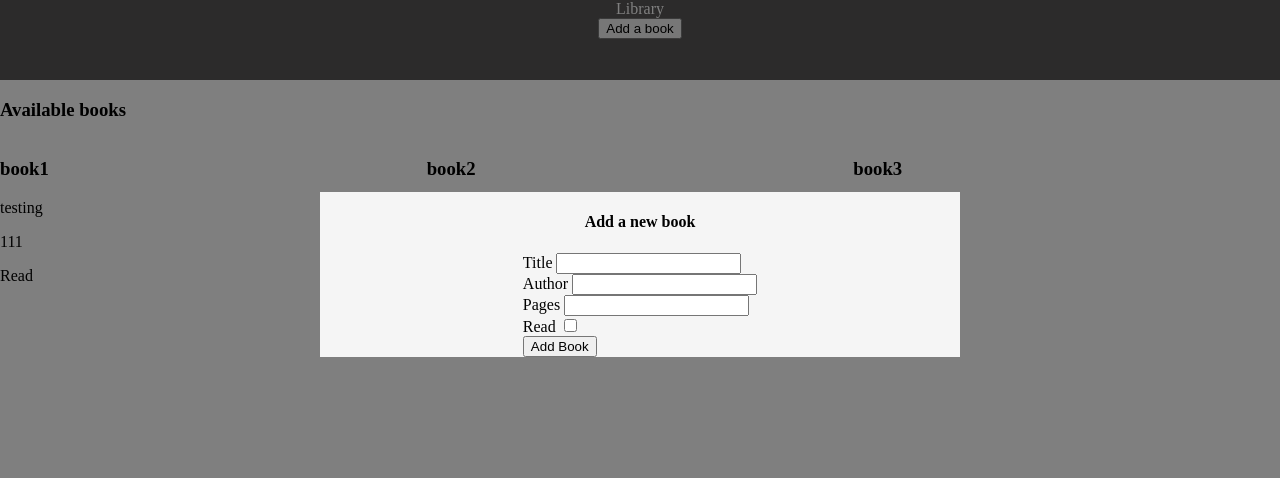
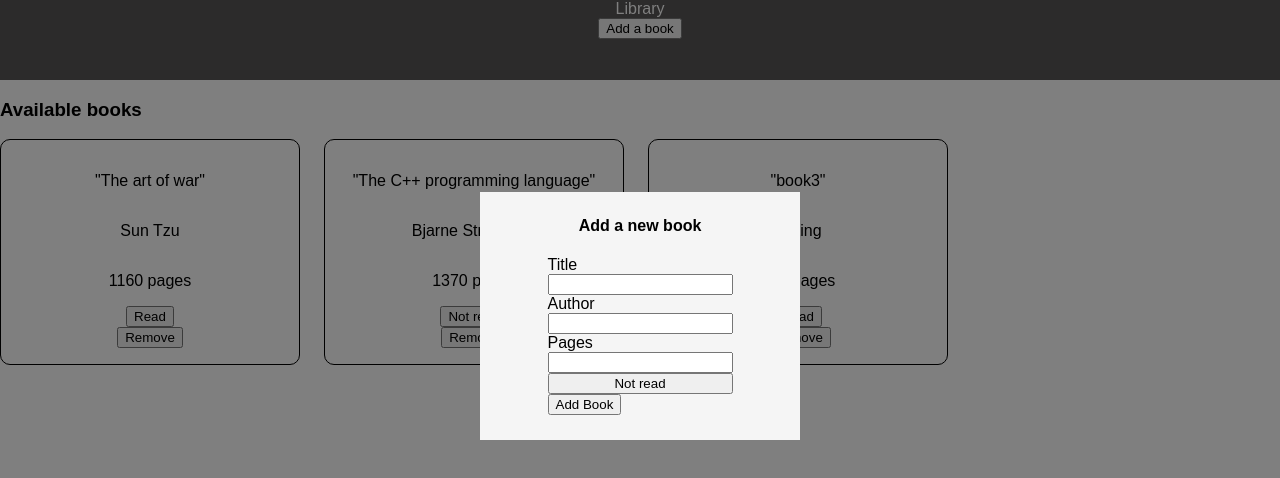
Before and after one commit to firecattos/library, a plain HTML site: page index.html in a window 1280 px wide. Both pictures are taken after a click on the button "Add a book". Drawn offline with Linux system fonts and the light colour scheme.

Commit message:
Working functions, code needs a cleaning and organization.

```diff
--- a/index.html
+++ b/index.html
@@ -25,6 +25,7 @@
     </div>
 
     <div class="inputModal" id="inputModal">
+    <!--<dialog class="inputModal" id="inputModal">-->
         <div class="modalContent">
         <h4 class="modalTitle">Add a new book</h4>
         <form id="newBook" action="">
@@ -39,11 +40,12 @@
                 </li>
                 <li>
                     <label for="newBookPages">Pages</label>
-                    <input type="tel" name="pages" id="newBookPages">
+                    <input type="tel" pattern="[0-9]{1,9}" name="pages" id="newBookPages" required>
                 </li>
                 <li>
-                    <label for="newBookRead">Read</label>
-                    <input type="checkbox" name="read" id="newBookRead">
+                    <!--<label for="newBookRead">Read</label>
+                    <input type="checkbox" name="read" id="newBookRead">-->
+                    <input type="button" name="read" id="newBookRead" value="Not read" />
                 </li>
             </ul>
             <button class="newBookBtn" type="submit">Add Book</button>
@@ -53,5 +55,6 @@
             <button form="newBook" class="newBookBtn" type="submit">Add Book</button>
         </div>-->
     </div>
+    <!--</dialog>-->
 </body>
 </html>
--- a/library.js
+++ b/library.js
@@ -1,7 +1,7 @@
 const myLibrary=[];
 
 
-function Book(title, author, pages, read){ //add genre maybe
+function Book(title, author, pages, read){ //add genre and date of publication maybe
     this.title = title;
     this.author = author;
     this.pages = pages;
@@ -19,7 +19,11 @@ https://www.freecodecamp.org/news/how-to-submit-a-form-with-javascript/
 https://www.freecodecamp.org/news/how-to-build-a-modal-with-javascript/
 */
 
-Book.prototype.removeBook = function(){}
+Book.prototype.removeBook = function(index){
+    console.log("Test removeBook called from book "+index);
+    myLibrary.splice(index, 1);
+    bookDisplay(myLibrary);
+}
 
 Book.prototype.displayBook = function(){
     console.log("test display, book "+this.position);
@@ -32,13 +36,17 @@ const newBook=document.getElementById("newBook");
 });*/
 newBook.addEventListener("submit", createBook);
 
+//is <dialog> worth? check
+
 function createBook(e){
     e.preventDefault();
     console.log("Prevented Default 1");
     let newBookTitle=document.getElementById("newBookTitle").value;
     let newBookAuthor=document.getElementById("newBookAuthor").value;
     let newBookPages=document.getElementById("newBookPages").value;
-    let newBookRead=document.getElementById("newBookRead").checked;
+    //let newBookRead=document.getElementById("newBookRead").checked;
+    let newBookRead;
+    if(document.querySelector("#newBookRead").value==="Read") newBookRead=true;
     console.log("book: "+newBookTitle+", "+newBookAuthor+", "+newBookPages+", "+newBookRead);
     let createBook=new Book(newBookTitle, newBookAuthor, newBookPages, newBookRead);
     createBook.addBook();
@@ -46,12 +54,13 @@ function createBook(e){
     bookDisplay(myLibrary);
 
     inputModal.style.display="none";
+    newBook.reset();
 }
 
 //Test books
-let book1=new Book("book1", "testing", "111", true);
+let book1=new Book("The art of war", "Sun Tzu", "1160", true);
 book1.addBook();
-let book2=new Book("book2", "testing", "222");
+let book2=new Book("The C++ programming language", "Bjarne Stroustrup", "1370");
 book2.addBook();
 let book3=new Book("book3", "testing", "333", true);
 book3.addBook();
@@ -68,22 +77,32 @@ function bookDisplay(myLibrary){
 
     //while(bookshelf.firstChild) bookshelf.removeChild(firstChild);
 
-    myLibrary.forEach((book)=>{
+    myLibrary.forEach((book, index)=>{
         const bookCard=document.createElement("div");
         bookCard.className="book";
 
-        const title=document.createElement("h3");
-        title.textContent=book.title;
+        const title=document.createElement("p");
+        title.textContent="\""+book.title+"\"";
         bookCard.appendChild(title);
         const author=document.createElement("p");
         author.textContent=book.author;
         bookCard.appendChild(author);
         const pages=document.createElement("p");
-        pages.textContent=book.pages;
+        pages.textContent=book.pages+" pages";
         bookCard.appendChild(pages);
-        const read=document.createElement("p");
+        const read=document.createElement("button");
+        //read.id="readStatus";
         read.textContent=book.read ? "Read" : "Not read";
+        //read.addEventListener("click", changeStatus);
+        read.onclick=changeStatus;
         bookCard.appendChild(read);
+
+        const removeButton=document.createElement("button");
+        removeButton.textContent="Remove";
+        removeButton.onclick= ()=>{
+            book.removeBook(index);
+        };
+        bookCard.appendChild(removeButton);
         //after everything:
         bookshelf.appendChild(bookCard);
     })
@@ -91,17 +110,30 @@ function bookDisplay(myLibrary){
 
 bookDisplay(myLibrary); //Display test books
 
-const inputModal=document.getElementById("inputModal");
+const inputModal=document.getElementById("inputModal"); //reused
 //When clicked, this button makes an overlay with the modal appear
 const addNewBook=document.getElementById("createBook");
 addNewBook.addEventListener("click", ()=>{
     inputModal.style.display="block";
+    //inputModal.showModal();
+});
+/*  <DIALOG> TESTING*/
+const readChecker=document.getElementById("newBookRead"); //Read button in form functionality
+readChecker.addEventListener("click", ()=>{
+//readChecker.onclick=changeStatus;
+    if(readChecker.value==="Not read") readChecker.value="Read";
+    else if(readChecker.value==="Read") readChecker.value="Not read";
 });
 
 //To exit the modal, just click anywhere outside of its elements
 window.onclick=(e)=>{
     if(e.target==inputModal) inputModal.style.display="none";
-}
+}/**///commented for testing with <dialog>
+
+function changeStatus(e){ //Changes the read status displayed in the book card
+    if(e.target.innerText==="Not read") e.target.innerText="Read";
+    else if(e.target.innerText==="Read") e.target.innerText="Not read";
+};
 
 //listBtn function
 /*const listBooksBtn=document.getElementById("listBtn");
--- a/style.css
+++ b/style.css
@@ -3,6 +3,7 @@ body{
     /*adjust template, testing only now*//*
     grid-template-rows: 3fr 6fr;*/
     margin: 0;
+    font-family: sans-serif;
 }
 
 .controlRow{
@@ -16,8 +17,23 @@ body{
 
 .booksRow #bookshelf{
     display: grid;
-    grid-template-columns: repeat(auto-fit, minmax(250px, 1fr));
+    /*grid-template-columns: repeat(auto-fit, minmax(250px, 1fr));*/
+    grid-template-columns: repeat(auto-fit, 300px);
     grid-auto-rows: 1fr;
+    gap: 1.5em;
+}
+
+.book{
+    background-color: white;
+    padding: 1em;
+    border-radius: 10px;
+    /*border-left: 10px solid #1992d4;*/
+    border: 1px solid;
+    /*display: grid;
+    justify-content: center;*/
+    display: flex;
+    flex-direction: column;
+    align-items: center;
 }
 
 .inputModal{
@@ -35,12 +51,17 @@ body{
 
 .modalContent{
     margin: 15% auto;
+    padding: 25px 0;
     background-color: whitesmoke;
-    width: 50%;
+    width: 25%;
 
     display: flex;
     flex-direction: column;
     align-items: center;
+}
+
+.modalContent .modalTitle{
+    margin-top: 0;
 }
 
 #newBook ul{
@@ -50,4 +71,6 @@ body{
 
 #newBook li{
     list-style-type: none;
+    display: flex;
+    flex-direction: column;
 }
```
